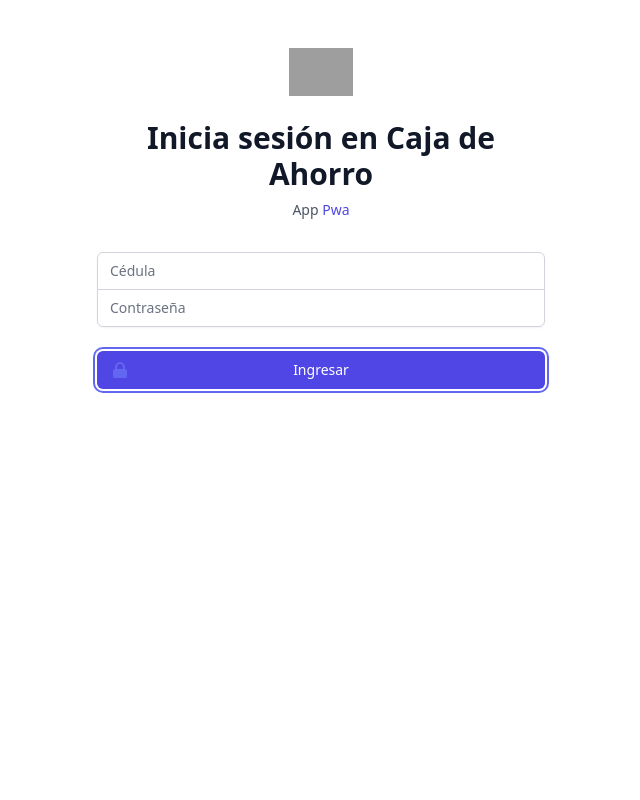
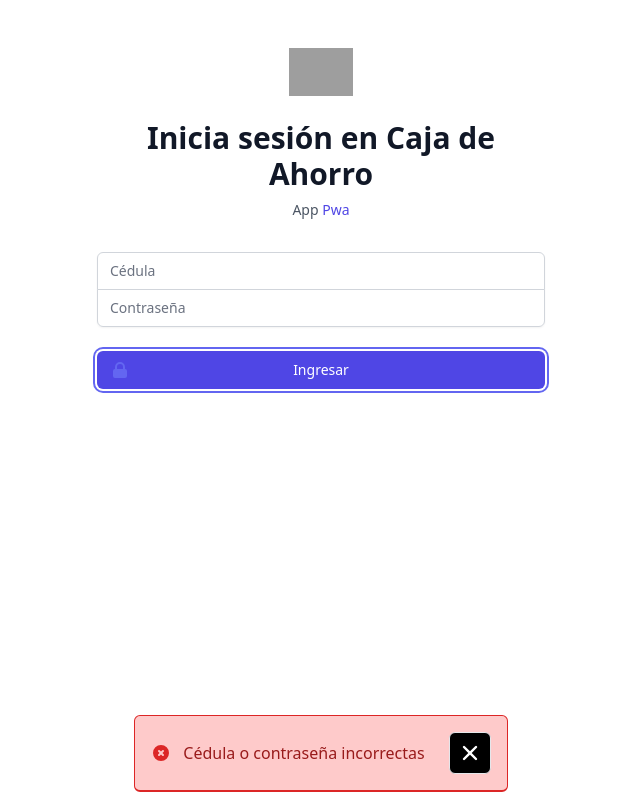
Before and after one commit to EduardoAyora/pwa-proyecto-final-plataformas, a React (Create React App) app: page / in a window 1280 px wide. Both pictures are taken after a click on the button "Ingresar". Shown: the whole page, without its empty margins (319-959 px from the left). Built offline with nearby package versions, Linux system fonts and the light colour scheme; grey boxes are pictures that could not be loaded.

Commit message:
Agregar mensaje error login

```diff
--- a/src/App.js
+++ b/src/App.js
@@ -13,7 +13,7 @@ function App() {
   return (
     <LayoutContextProvider>
       {isLoggedIn ? (
-        <Layout>
+        <Layout setIsLoggedIn={setIsLoggedIn}>
           <Routes>
             <Route path='/cajeros' element={<Cajeros />} />
             <Route path='/' element={<Index />} />
--- a/src/components/Index.js
+++ b/src/components/Index.js
@@ -142,8 +142,10 @@ export default function Index() {
             </table>
           </div>
           <SuccessAlert
+            message={'Se ha aprobado el crédito'}
             isSuccessAlert={isSuccessAlert}
             setIsSuccessAlert={setIsSuccessAlert}
+            isErrorMessage={false}
           />
         </div>
       </div>
--- a/src/components/Layout.js
+++ b/src/components/Layout.js
@@ -14,7 +14,7 @@ function classNames(...classes) {
   return classes.filter(Boolean).join(' ')
 }
 
-export default function Example({ children }) {
+export default function Example({ children, setIsLoggedIn }) {
   const [links, setLinks] = useState(navigation)
 
   const layoutContext = useContext(LayoutContext)
@@ -78,11 +78,12 @@ export default function Example({ children }) {
                   <div className='hidden md:block'>
                     <div className='ml-4 flex items-center md:ml-6'>
                       <button
+                        onClick={() => setIsLoggedIn(false)}
                         type='button'
                         className='bg-gray-800 p-1 rounded-full text-gray-400 hover:text-white focus:outline-none focus:ring-2 focus:ring-offset-2 focus:ring-offset-gray-800 focus:ring-white'
                       >
                         <span className='sr-only'>View notifications</span>
-                        <BellIcon className='h-6 w-6' aria-hidden='true' />
+                        <XIcon className='h-6 w-6' aria-hidden='true' />
                       </button>
                     </div>
                   </div>
@@ -116,7 +117,9 @@ export default function Example({ children }) {
                       )}
                       aria-current={item.current ? 'page' : undefined}
                     >
-                      <Link className='block w-full' to={item.href}>{item.name}</Link>
+                      <Link className='block w-full' to={item.href}>
+                        {item.name}
+                      </Link>
                     </Disclosure.Button>
                   ))}
                 </div>
--- a/src/components/Login.js
+++ b/src/components/Login.js
@@ -1,7 +1,13 @@
-import { useRef } from 'react'
+import { useRef, useState } from 'react'
 import { LockClosedIcon } from '@heroicons/react/solid'
 
+import SuccessAlert from './SuccessAlert'
+
+let alertTimer
+
 export default function Example({ setIsLoggedIn }) {
+  const [isSuccessAlert, setIsSuccessAlert] = useState(false)
+
   const passwordRef = useRef()
   return (
     <>
@@ -62,6 +68,13 @@ export default function Example({ setIsLoggedIn }) {
                 onClick={() => {
                   if (passwordRef.current.value === 'admin') {
                     setIsLoggedIn(true)
+                  } else {
+                    setIsSuccessAlert(true)
+                    if (alertTimer) clearTimeout(alertTimer)
+                    alertTimer = setTimeout(() => {
+                      setIsSuccessAlert(false)
+                      alertTimer = null
+                    }, 4000)
                   }
                 }}
                 type='button'
@@ -78,6 +91,12 @@ export default function Example({ setIsLoggedIn }) {
             </div>
           </form>
         </div>
+        <SuccessAlert
+          message={'Cédula o contraseña incorrectas'}
+          isSuccessAlert={isSuccessAlert}
+          setIsSuccessAlert={setIsSuccessAlert}
+          isErrorMessage={true}
+        />
       </div>
     </>
   )
--- a/src/components/SuccessAlert.js
+++ b/src/components/SuccessAlert.js
@@ -1,6 +1,11 @@
-import { XIcon } from '@heroicons/react/outline'
+import { XIcon, XCircleIcon } from '@heroicons/react/solid'
 
-export default function SuccessAlert({ isSuccessAlert, setIsSuccessAlert }) {
+export default function SuccessAlert({
+  isSuccessAlert,
+  setIsSuccessAlert,
+  message,
+  isErrorMessage,
+}) {
   return (
     <div
       className={` mx-auto fixed z-10 bottom-0 p-2 transition-opacity ease-in delay-200 ${
@@ -8,27 +13,39 @@ export default function SuccessAlert({ isSuccessAlert, setIsSuccessAlert }) {
       }`}
       onClick={() => setIsSuccessAlert(false)}
     >
-      <div className='bg-green-200 px-4 py-4 rounded-md border border-b-2 border-green-600 text-lg flex items-center'>
+      <div
+        className={`px-4 py-4 rounded-md border border-b-2 ${
+          isErrorMessage
+            ? 'border-red-600 bg-red-200'
+            : 'border-green-600 bg-green-200'
+        }  text-lg flex items-center`}
+      >
         <span>
           <svg
             viewBox='0 0 24 24'
-            className='text-green-600 w-5 h-5 sm:w-5 sm:h-5 mr-3'
+            className={`${
+              isErrorMessage ? 'text-red-600' : 'text-green-600'
+            } w-5 h-5 sm:w-5 sm:h-5 mr-3`}
           >
-            <path
-              fill='currentColor'
-              d='M12,0A12,12,0,1,0,24,12,12.014,12.014,0,0,0,12,0Zm6.927,8.2-6.845,9.289a1.011,1.011,0,0,1-1.43.188L5.764,13.769a1,1,0,1,1,1.25-1.562l4.076,3.261,6.227-8.451A1,1,0,1,1,18.927,8.2Z'
-            ></path>
+            {isErrorMessage ? (
+              <XCircleIcon />
+            ) : (
+              <path
+                fill='currentColor'
+                d='M12,0A12,12,0,1,0,24,12,12.014,12.014,0,0,0,12,0Zm6.927,8.2-6.845,9.289a1.011,1.011,0,0,1-1.43.188L5.764,13.769a1,1,0,1,1,1.25-1.562l4.076,3.261,6.227-8.451A1,1,0,1,1,18.927,8.2Z'
+              ></path>
+            )}
           </svg>
         </span>
-        <p className='text-green-800 text-base leading-4 pr-6'>
-          Se ha aprobado el crédito
+        <p
+          className={`${
+            isErrorMessage ? 'text-red-800' : 'text-green-800'
+          }  text-base leading-4 pr-6`}
+        >
+          {message}
         </p>
         <button
           onClick={() => {
-            window.scroll({
-              top: 5000,
-              behavior: 'smooth',
-            })
             setIsSuccessAlert(false)
           }}
           className='text-white bg-black border rounded-md p-2'
```
